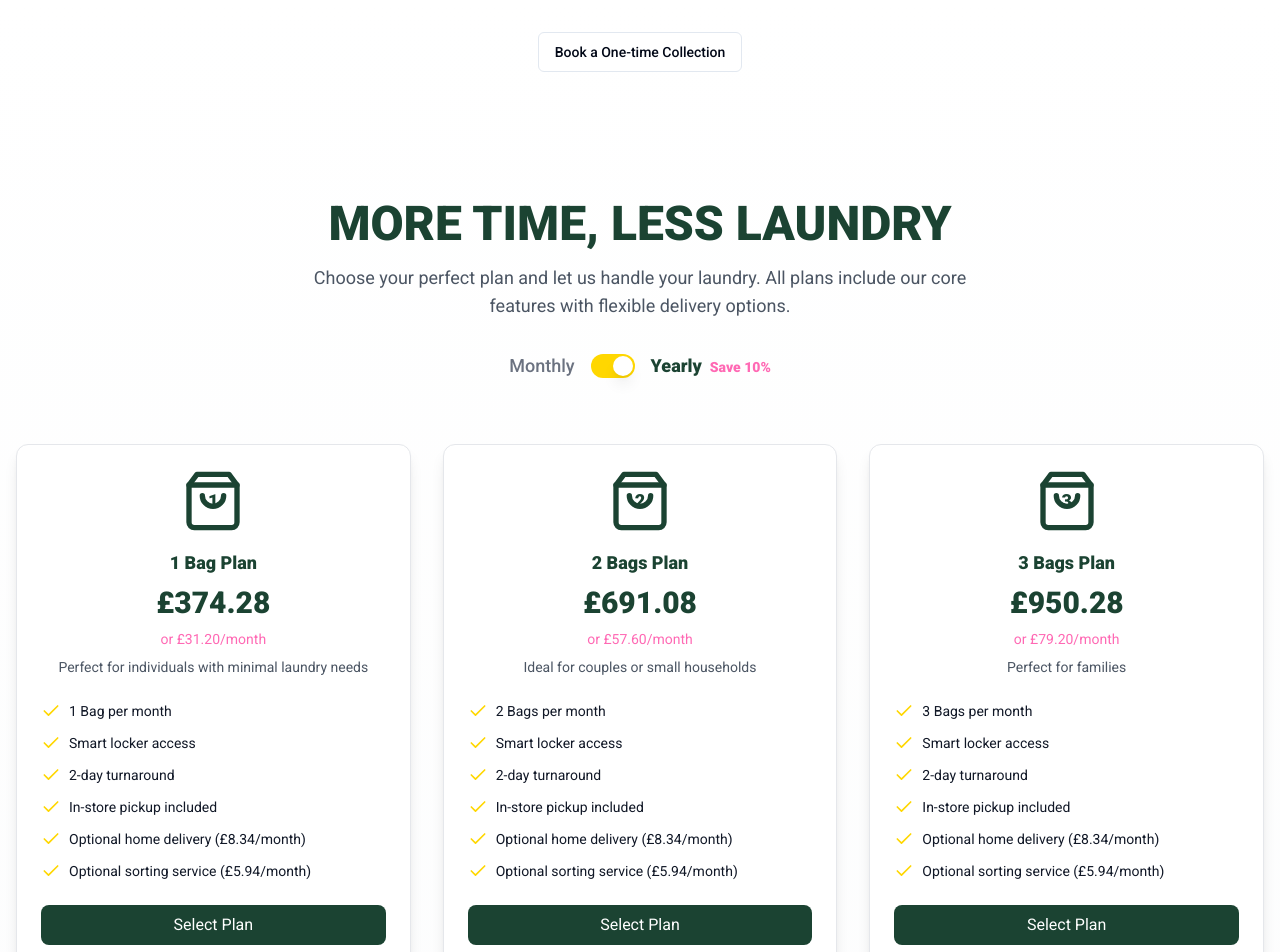
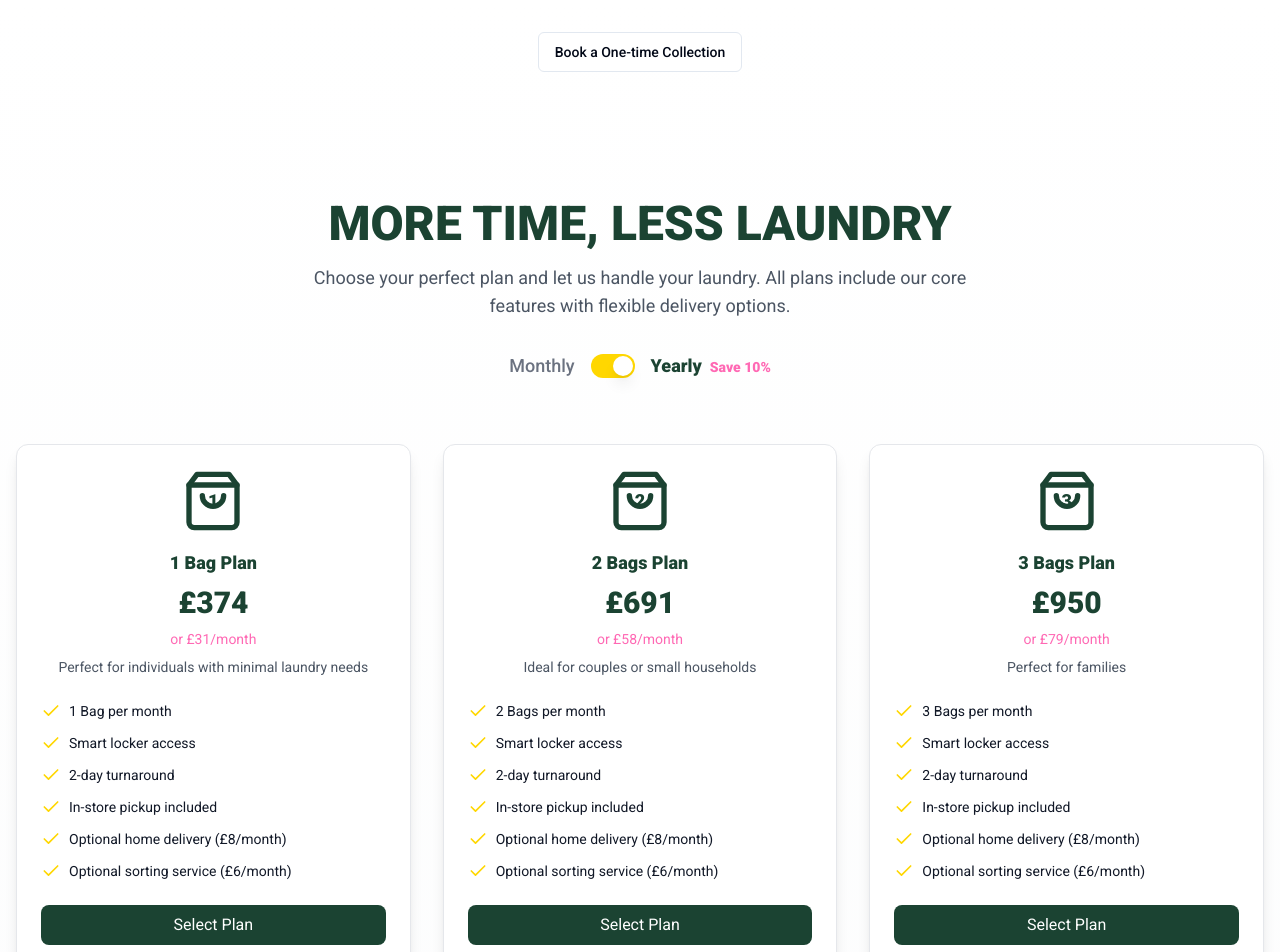
Before and after one commit to thecleanbean/cloud-subscription-hub-e5d188b0, a React (Vite) app: page / in a window 1280 px wide. Shown: the top 952 px of the page. Built offline with nearby package versions, Linux system fonts and the light colour scheme.

Commit message:
Round prices in pricing section
Adjusted the pricing values in the PricingSection component to ensure they are rounded appropriately, enhancing clarity and consistency for users.
[skip gpt_engineer]

```diff
--- a/src/components/PricingSection.tsx
+++ b/src/components/PricingSection.tsx
@@ -10,8 +10,8 @@ const PricingSection = ({ onPlanSelect }: { onPlanSelect: (plan: string) => void
   const plans = [
     {
       name: "1 Bag Plan",
-      monthlyPrice: "£31.20",
-      yearlyPrice: "£374.28",
+      monthlyPrice: "£31",
+      yearlyPrice: "£374",
       annualPrice: "Save 10% annually",
       description: "Perfect for individuals with minimal laundry needs",
       features: [
@@ -19,15 +19,15 @@ const PricingSection = ({ onPlanSelect }: { onPlanSelect: (plan: string) => void
         { name: "Smart locker access", included: true },
         { name: "2-day turnaround", included: true },
         { name: "In-store pickup included", included: true },
-        { name: "Optional home delivery (£8.34/month)", included: true },
-        { name: "Optional sorting service (£5.94/month)", included: true },
+        { name: "Optional home delivery (£8/month)", included: true },
+        { name: "Optional sorting service (£6/month)", included: true },
       ],
       icon: "1",
     },
     {
       name: "2 Bags Plan",
-      monthlyPrice: "£57.60",
-      yearlyPrice: "£691.08",
+      monthlyPrice: "£58",
+      yearlyPrice: "£691",
       annualPrice: "Save 10% annually",
       description: "Ideal for couples or small households",
       features: [
@@ -35,15 +35,15 @@ const PricingSection = ({ onPlanSelect }: { onPlanSelect: (plan: string) => void
         { name: "Smart locker access", included: true },
         { name: "2-day turnaround", included: true },
         { name: "In-store pickup included", included: true },
-        { name: "Optional home delivery (£8.34/month)", included: true },
-        { name: "Optional sorting service (£5.94/month)", included: true },
+        { name: "Optional home delivery (£8/month)", included: true },
+        { name: "Optional sorting service (£6/month)", included: true },
       ],
       icon: "2",
     },
     {
       name: "3 Bags Plan",
-      monthlyPrice: "£79.20",
-      yearlyPrice: "£950.28",
+      monthlyPrice: "£79",
+      yearlyPrice: "£950",
       annualPrice: "Save 10% annually",
       description: "Perfect for families",
       features: [
@@ -51,15 +51,15 @@ const PricingSection = ({ onPlanSelect }: { onPlanSelect: (plan: string) => void
         { name: "Smart locker access", included: true },
         { name: "2-day turnaround", included: true },
         { name: "In-store pickup included", included: true },
-        { name: "Optional home delivery (£8.34/month)", included: true },
-        { name: "Optional sorting service (£5.94/month)", included: true },
+        { name: "Optional home delivery (£8/month)", included: true },
+        { name: "Optional sorting service (£6/month)", included: true },
       ],
       icon: "3",
     },
     {
       name: "4 Bags Plan",
-      monthlyPrice: "£100.80",
-      yearlyPrice: "£1,209.48",
+      monthlyPrice: "£101",
+      yearlyPrice: "£1,209",
       annualPrice: "Save 10% annually",
       description: "Best value for large families",
       features: [
@@ -67,15 +67,15 @@ const PricingSection = ({ onPlanSelect }: { onPlanSelect: (plan: string) => void
         { name: "Smart locker access", included: true },
         { name: "2-day turnaround", included: true },
         { name: "In-store pickup included", included: true },
-        { name: "Optional home delivery (£8.34/month)", included: true },
-        { name: "Optional sorting service (£5.94/month)", included: true },
+        { name: "Optional home delivery (£8/month)", included: true },
+        { name: "Optional sorting service (£6/month)", included: true },
       ],
       icon: "4",
     },
     {
       name: "Weekly Plan",
-      monthlyPrice: "£110.40",
-      yearlyPrice: "£1,324.68",
+      monthlyPrice: "£110",
+      yearlyPrice: "£1,325",
       annualPrice: "Save 10% annually",
       description: "1 Bag collected, cleaned and returned weekly",
       features: [
@@ -83,15 +83,15 @@ const PricingSection = ({ onPlanSelect }: { onPlanSelect: (plan: string) => void
         { name: "Smart locker access", included: true },
         { name: "2-day turnaround", included: true },
         { name: "In-store pickup included", included: true },
-        { name: "Optional home delivery (£8.34/month)", included: true },
-        { name: "Optional sorting service (£5.94/month)", included: true },
+        { name: "Optional home delivery (£8/month)", included: true },
+        { name: "Optional sorting service (£6/month)", included: true },
       ],
       icon: "W",
     },
     {
       name: "Bag Swap",
-      monthlyPrice: "£179.94",
-      yearlyPrice: "£2,159.16",
+      monthlyPrice: "£180",
+      yearlyPrice: "£2,159",
       annualPrice: "Save 10% annually",
       description: "Drop Clean, Take Dirty - twice a week",
       features: [
@@ -99,8 +99,8 @@ const PricingSection = ({ onPlanSelect }: { onPlanSelect: (plan: string) => void
         { name: "Smart locker access", included: true },
         { name: "2-day turnaround", included: true },
         { name: "In-store pickup included", included: true },
-        { name: "Optional home delivery (£8.34/month)", included: true },
-        { name: "Optional sorting service (£5.94/month)", included: true },
+        { name: "Optional home delivery (£8/month)", included: true },
+        { name: "Optional sorting service (£6/month)", included: true },
       ],
       isPopular: true,
       icon: "↻",
```
